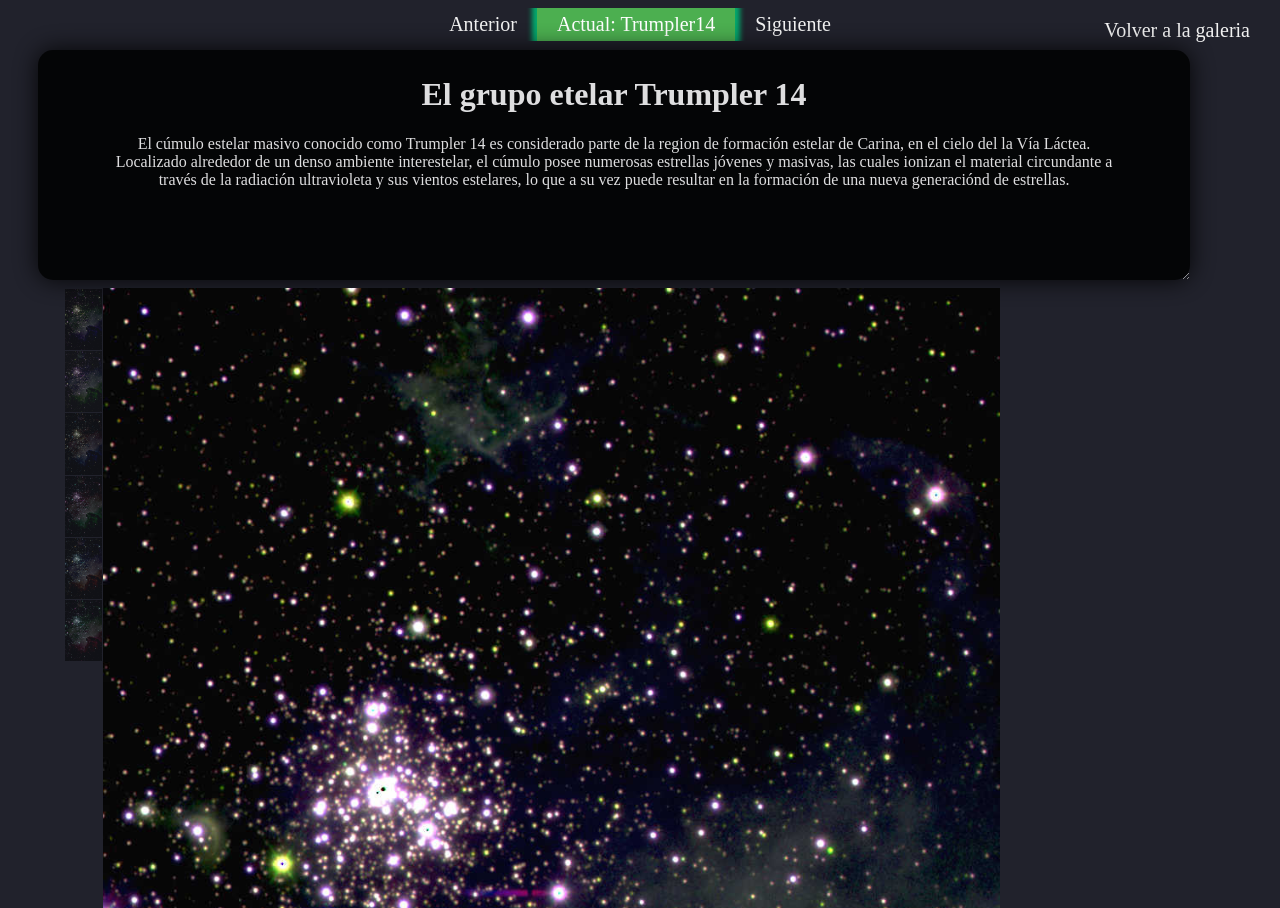
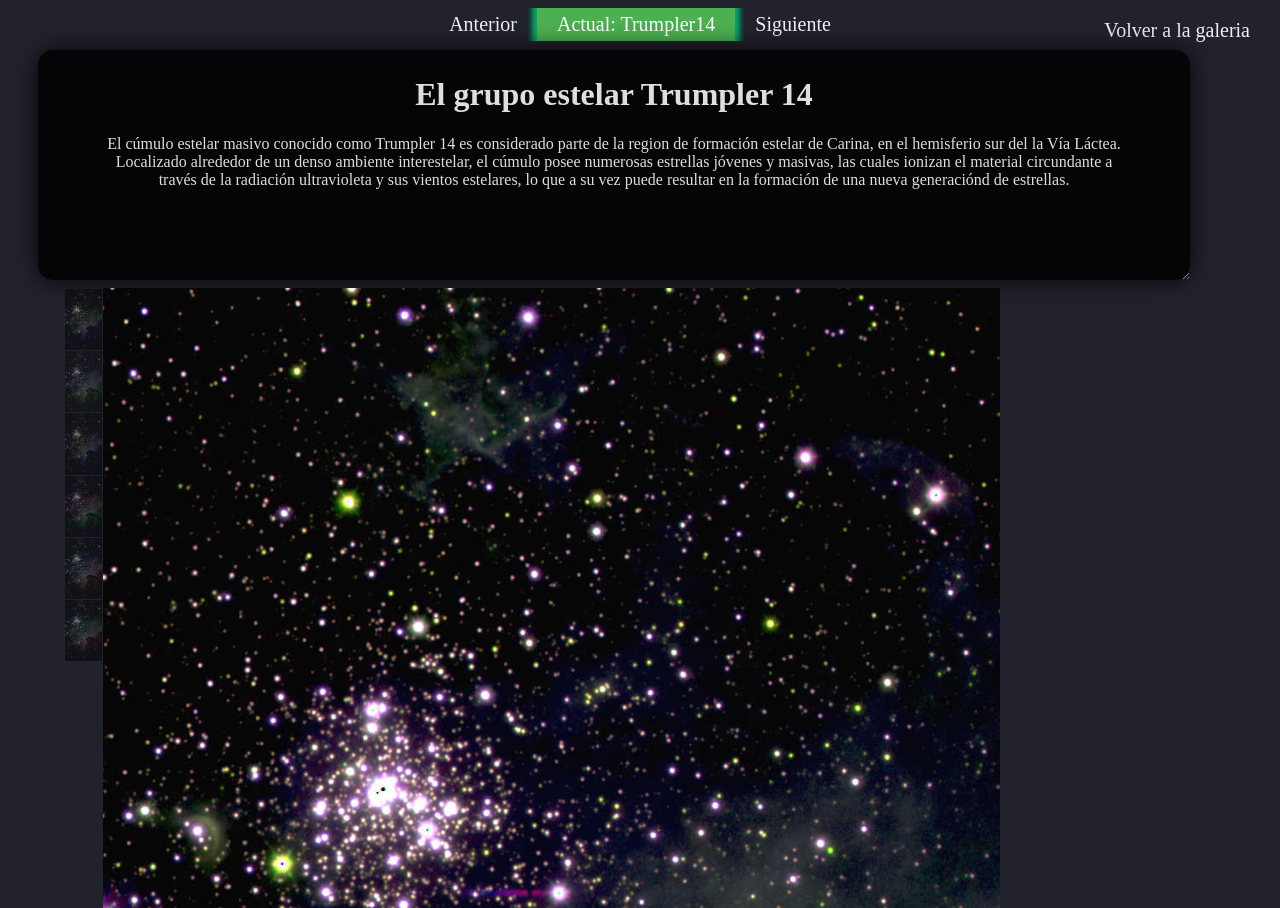
Before and after one commit to nicomedinap/nicomedinap.github.io, a Jekyll site: the page Galeria/VISTA/MostrarImagenesClTrumpler14.html, which Jekyll copies as it is, in a window 1280 px wide. Built offline with Jekyll 4.4.1, drawn with Linux system fonts in a browser that asks for light colours.

Commit message:
Update MostrarImagenesClTrumpler14.html

```diff
--- a/Galeria/VISTA/MostrarImagenesClTrumpler14.html
+++ b/Galeria/VISTA/MostrarImagenesClTrumpler14.html
@@ -174,9 +174,9 @@ caracteristicas de ese <a> dentro del div BarraBotones */
 
 	<div class="Contenido">
 		<div class="CajaInfo" >
-			<h1 class="page_title"> El grupo etelar Trumpler 14 </h1>
+			<h1 class="page_title"> El grupo estelar Trumpler 14 </h1>
 
-			<p> El cúmulo estelar masivo conocido como Trumpler 14 es considerado parte de la region de formación estelar de Carina, en el cielo del la Vía Láctea.
+			<p> El cúmulo estelar masivo conocido como Trumpler 14 es considerado parte de la region de formación estelar de Carina, en el hemisferio sur del la Vía Láctea.
 
 			Localizado alrededor de un denso ambiente interestelar, el cúmulo posee numerosas estrellas jóvenes y masivas, las cuales ionizan el material circundante a través de la radiación ultravioleta y sus vientos estelares, lo que a su vez puede resultar en la formación de una nueva generaciónd de estrellas. </p>
 		</div>
```
